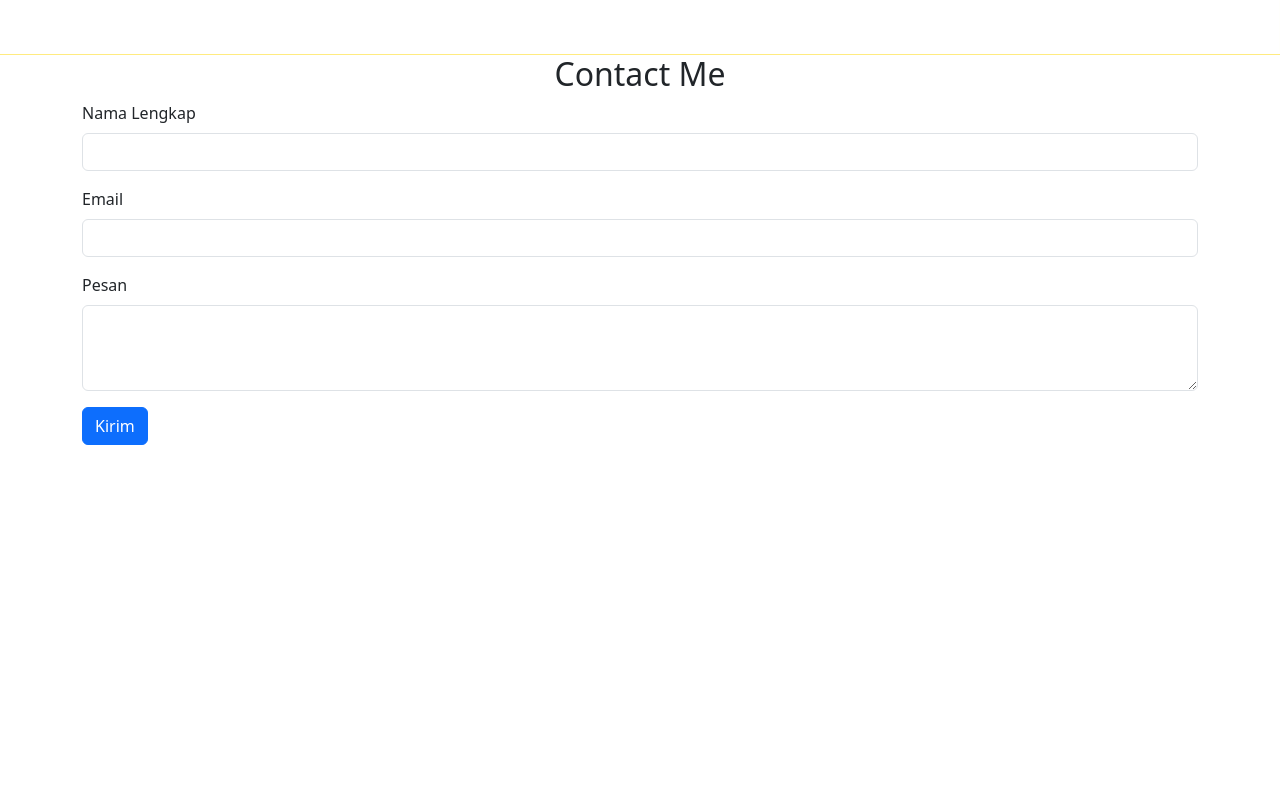
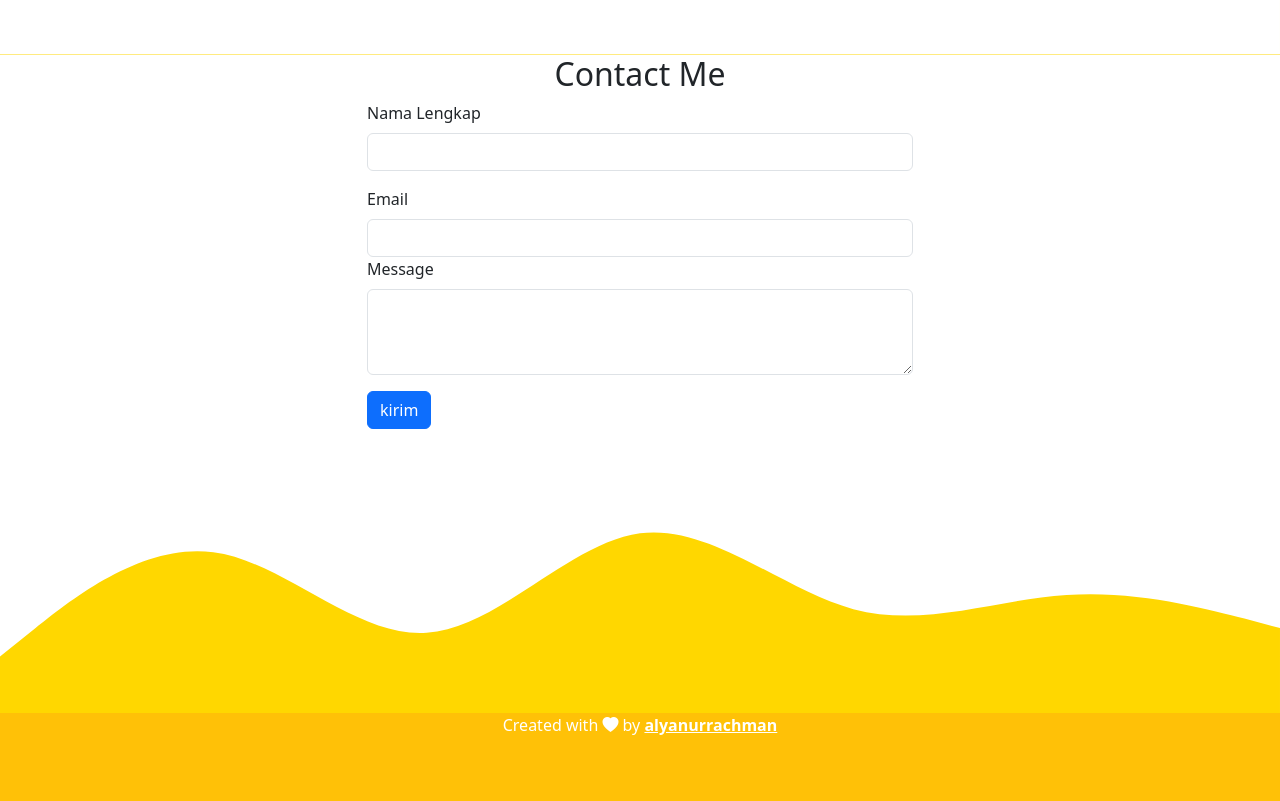
Before and after one commit to alyanurrachman/uasdesainweb, a plain HTML site: page index.html in a window 1280 px wide. Shown: the part 2018-2819 px from the top of the page. Before the commit the page ends 2463 px from the top, so only its background shows below. Drawn offline with nearby package versions, Linux system fonts and the light colour scheme.

Commit message:
ss.footer

```diff
--- a/index.html
+++ b/index.html
@@ -7,6 +7,9 @@
 
     <!-- Bootstrap CSS -->
     <link rel="stylesheet" href="https://cdn.jsdelivr.net/npm/bootstrap@5.3.7/dist/css/bootstrap.rtl.min.css" integrity="sha384-Xbg45MqvDIk1e563NLpGEulpX6AvL404DP+/iCgW9eFa2BqztiwTexswJo2jLMue" crossorigin="anonymous">
+
+    <!--Bootstrap Icons-->
+    <link rel="stylesheet" href="https://cdn.jsdelivr.net/npm/bootstrap-icons@1.13.1/font/bootstrap-icons.min.css">
 
     <!--My CSS-->
     <link rel="stylesheet" href="style.css" />
@@ -156,28 +159,55 @@
             <h2>Contact Me</h2>
           </div>
         </div>
-      <div class="row">
-        <div class="col-md-8"></div>
+        <div class="row justify-content-center">
+            <div class="col-md-6">
           <form>
             <div class="mb-3">
-    <label for="name1" class="form-label">Nama Lengkap</label>
-    <input type="text" class="form-control" id="name" aria-describedby="name">
+              <label for="name" class="form-label">Nama Lengkap</label>
+              <input
+                type="text"
+                class="form-control"
+                id="name"
+                aria-describedby="name"
+              />
             </div>
-        <form>
             <div class="mb-3">
               <label for="email" class="form-label">Email</label>
-    <input type="email" class="form-control" id="email" aria-describedby="email">
-  </div>
+              <input
+                type="email"
+                class="form-control"
+                id="email"
+                aria-describedby="email"
+              />
               <div class="mb-3">
-    <label for="pesan" class="form-label">Pesan</label>
-    <textarea class="form-control" id="pesan" rows="3"></textarea>
-  </div>
-  <button type="submit" class="btn btn-primary">Kirim</button>
-    <form>
+                <label for="pesan" class="form-label"
+                  >Message</label
+                >
+                <textarea
+                  class="form-control"
+                  id="pesan"
+                  rows="3"
+                ></textarea>
               </div>
             </div>
+            <button type="submit" class="btn btn-primary">kirim</button>
+          </form>
+        </div>
+        </div>
+      </div>
+      <svg xmlns="http://www.w3.org/2000/svg" viewBox="0 0 1440 320"><path fill="#ffd700" fill-opacity="1" d="M0,256L40,224C80,192,160,128,240,
+        138.7C320,149,400,235,480,229.3C560,224,640,128,720,117.3C800,107,880,181,960,202.7C1040,224,1120,192,1200,
+        186.7C1280,181,1360,203,1400,213.3L1440,224L1440,320L1400,320C1360,320,1280,320,1200,320C1120,320,1040,320,
+        960,320C880,320,800,320,720,320C640,320,560,320,480,320C400,320,320,320,240,320C160,320,80,320,40,320L0,320Z"></path></svg>
   </section>
    <!--Akhir Contact-->
+
+   <!--Footer-->
+
+   <footer class="bg-warning text-white text-center pb-5">
+   <p>Created with <i class="bi bi-heart-fill text-white"></i> by <a href="https://www.instagram.com/alyanurrachman/"class="text-white fw-bold">alyanurrachman</a></p>
+
+   <!--Akhir Footer-->
 
 
     <script src="https://cdn.jsdelivr.net/npm/bootstrap@5.3.7/dist/js/bootstrap.bundle.min.js" integrity="sha384-ndDqU0Gzau9qJ1lfW4pNLlhNTkCfHzAVBReH9diLvGRem5+R9g2FzA8ZGN954O5Q" crossorigin="anonymous">
```
Also changed, not shown: ss.footer/Screenshot 2025-07-15 133346.png (added), ss.footer/Screenshot 2025-07-15 133409.png (added), ss.footer/Screenshot 2025-07-15 133514.png (added), 1 other file. Lines whose indentation alone changed are shown as unchanged.
